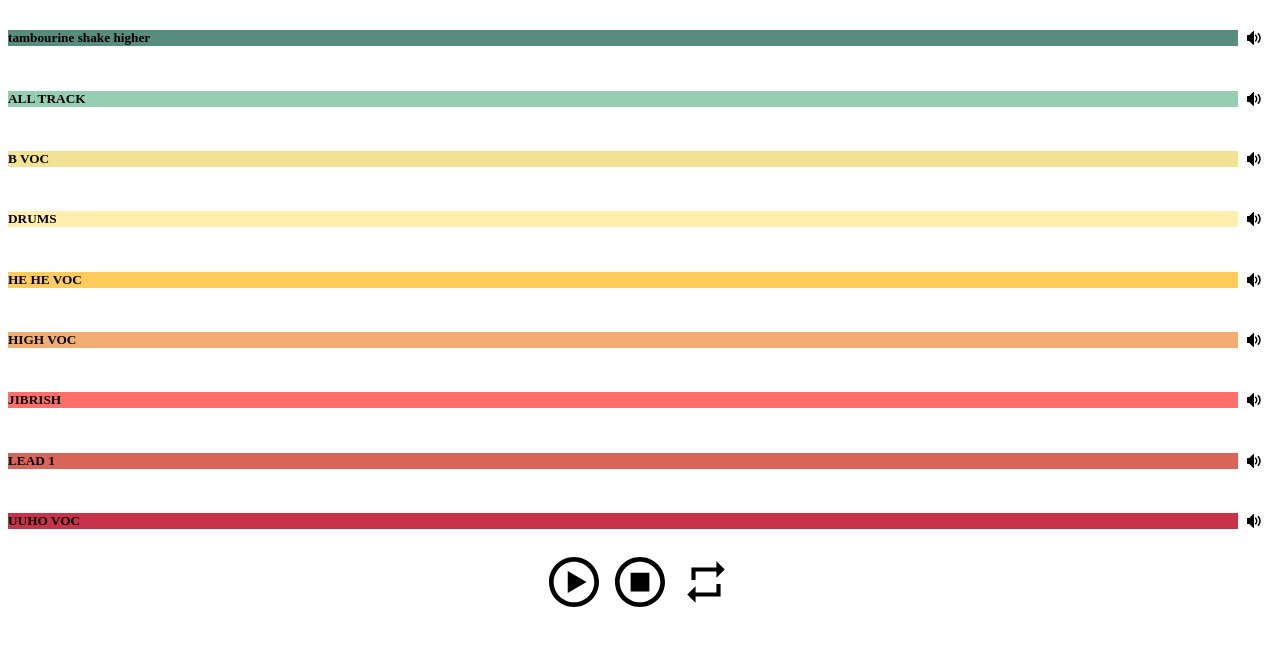
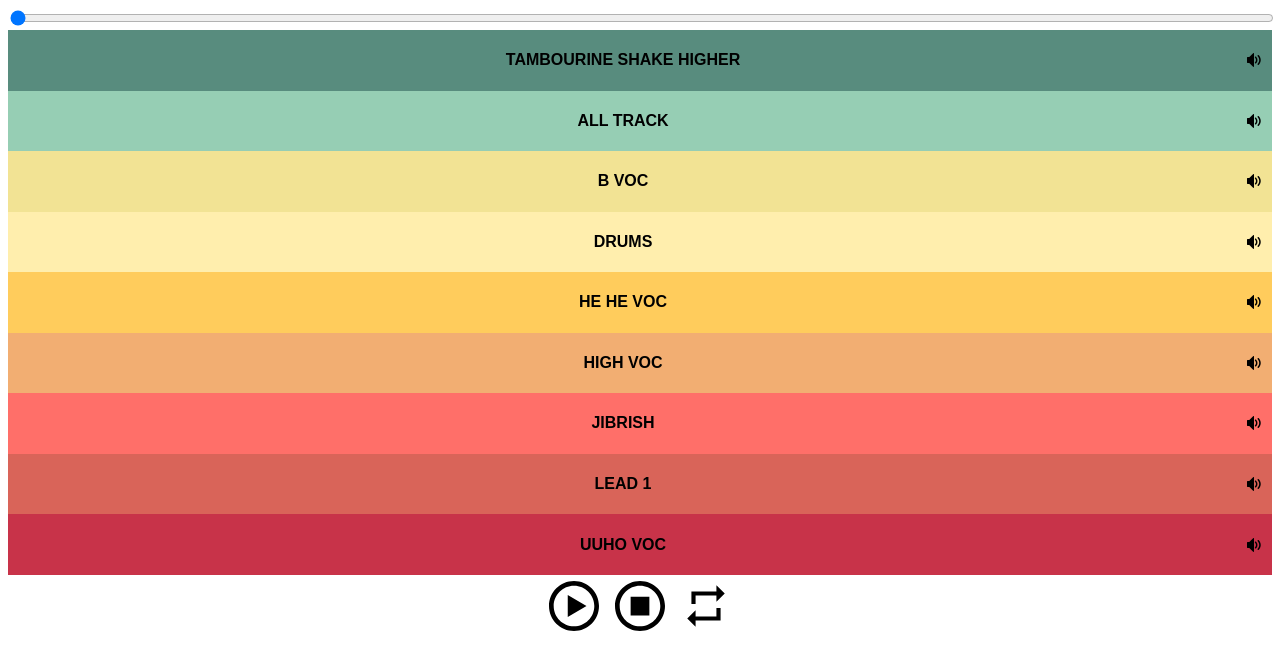
Before and after one commit to hadartayar/Audio-Player, a React app: page / in a window 1280 px wide. Built offline with nearby package versions, Linux system fonts and the light colour scheme.

Commit message:
working  cursor

```diff
--- a/src/Components/Channel.jsx
+++ b/src/Components/Channel.jsx
@@ -1,19 +1,27 @@
 import React, { useEffect, useState, useRef } from "react";
 import { ImVolumeMute2 as Mute, ImVolumeMedium as Unmute } from "react-icons/im";
 import { Checkbox } from "@mui/material";
+import "../channelStyle.css";
 
 export default function Channel(props) {
   const [isMute, setMute] = useState(true);
   const audioRef = useRef(new Audio(props.audio));
 
   useEffect(() => {
-    props.isPlaying ? audioRef.current.play() : audioRef.current.pause();
+    if(props.isPlaying){
+      audioRef.current.play();
+    }
+    else{
+      audioRef.current.pause();
+    }
+
   }, [props.isPlaying]);
 
   useEffect(() => {
     if (props.isStopped) {
       audioRef.current.pause();
       audioRef.current.currentTime = 0;
+      props.cursor(0);
     }
   }, [props.isStopped]);
 
@@ -27,29 +35,33 @@ export default function Channel(props) {
   }, [props.isLooping]);
 
   const playFromStart = function() {
-    console.log(this.isLooping);
     audioRef.current.currentTime = 0;
+    props.cursor(0);
     if(this.isLooping){
       audioRef.current.play();
-    }
-    if(props.isPlaying !== this.isLooping){
-      props.playPause(this.isLooping);
+    } else {
+      props.playPause(false);
     }
   }
 
   const handleMuteClick = () => {
-    setMute(prevState => {return !prevState;});
+    setMute(prevState => { return !prevState; });
     audioRef.current.muted = isMute;
   };
 
   return (
-    <div style={{ display: "flex" }}>
-      <h5 style={{ backgroundColor: props.color, width:"100%" }}>{props.soundName}</h5>
-      <Checkbox
-        onClick={handleMuteClick}
-        checked={isMute}
-        icon={<Mute style={{ color: "black" }} />}
-        checkedIcon={<Unmute style={{ color: "black" }} />} />
+    <div>
+      <div className="innerDiv" style={{ backgroundColor: props.color }}>
+        <div></div>
+        <div style={{ backgroundColor: props.color }} >
+          <h4 >{props.soundName}</h4>
+        </div>
+        <Checkbox
+          onClick={handleMuteClick}
+          checked={isMute}
+          icon={<Mute style={{ color: "black" }} />}
+          checkedIcon={<Unmute style={{ color: "black" }} />} />
+      </div>
     </div>
   )
 }
--- a/src/Components/Channels.jsx
+++ b/src/Components/Channels.jsx
@@ -14,7 +14,8 @@ export default function Channels(props) {
         isStopped={props.isStopped}
         isLooping={props.isLooping}
         playPause={props.playPause}
-        cursor={props.cursor}
+        cursor={props.cursor} //Set the track Progress
+        currentTime={props.currentTime} //Get the time proggress
       />
     );
   });
--- a/src/Components/Cursor.jsx
+++ b/src/Components/Cursor.jsx
@@ -9,15 +9,8 @@ export default function Cursor(props) {
         step="1"
         min="0"
         max="17"
-      //onChange={()=> handleChange()}
-      //onChange={(e) => {console.log(e.target.value); setTrackProgress({value: e.target.value})}}
-
-
-      // className="progress"
-      // onChange={(e) => onScrub(e.target.value)}
-      // onMouseUp={onScrubEnd}
-      // onKeyUp={onScrubEnd}
-      style={{ background: "grey", width: "100%" }}
+        // onChange={(e) => props.onScrub(e.target.value)}
+        style={{ width: "100%" }}
       />
     </div>
   )
--- a/src/Components/Main.jsx
+++ b/src/Components/Main.jsx
@@ -1,52 +1,57 @@
 import React, { useState, useEffect, useRef } from "react";
 import ButtonsPanel from "./ButtonsPanel";
 import Channels from "./Channels";
+import Cursor from "./Cursor";
 
-export default function Hadar({tracks}) {
+export default function Hadar({ tracks }) {
   const [isPlaying, setIsPlaying] = useState(false);
   const [isStopped, setIsStopped] = useState(false);
   const [isLooping, setIsLooping] = useState(false);
-
-
-  const audio = require("../assets/DRUMS.mp3");
-  // Refs
-  const audioRef = useRef(new Audio(audio));
-  const intervalRef = useRef();
-
+  const [trackProgress, setTrackProgress] = useState(0);
 
   useEffect(() => {
+    if (isPlaying) {
+      const interval = setInterval(() => setTrackProgress((oldTrackProgress) => { console.log(oldTrackProgress); return oldTrackProgress + 1; }), 1000);
+      return _ => clearInterval(interval);
+    }
     setIsStopped(false);
-  }, [isPlaying]);
+  }, [isPlaying], [trackProgress]);
 
   useEffect(() => {
     if (isStopped) {
       setIsPlaying(false);
+      setTrackProgress(0);
     }
   }, [isStopped]);
 
-  // const onScrub = (value) => {
-  //   // Clear any timers already running
-  //   clearInterval(intervalRef.current);
-  //   audioRef.current.currentTime = value;
-  //   setTrackProgress(audioRef.current.currentTime);
-  // };
-
-  // const onScrubEnd = () => {
-  //   // If not already playing, start
-  //   if (!isPlaying) {
-  //     setIsPlaying(true);
-  //   }
-  //   //startTimer();
-  // };
+  const onScrub = (value) => {
+    console.log(value * 1);
+    setTrackProgress(value * 1);
+  };
 
   return (
     <div>
+      {/* <input
+        type="range"
+        value={trackProgress}
+        step="1"
+        min="0"
+        max="17"
+        onChange={(e) => onScrub(e.target.value)}
+        style={{ width: "100%" }}
+      /> */}
+      <Cursor
+        value={trackProgress}
+        // onScrub={(e) => onScrub(e.target.value)}
+      />
       <Channels
         tracks={tracks}
         isPlaying={isPlaying}
         isStopped={isStopped}
         isLooping={isLooping}
         playPause={setIsPlaying}
+        cursor={setTrackProgress}
+        currentTime={trackProgress}
       />
 
       <ButtonsPanel
--- a/src/channelStyle.css
+++ b/src/channelStyle.css
@@ -1,7 +1,6 @@
 .innerDiv{
-    /* display: flex;
-    justify-content: center; */
-    display: inline;
+    display: flex;
+    justify-content: space-between;
 
 }
 
--- a/src/tracks.js
+++ b/src/tracks.js
@@ -1,6 +1,6 @@
 export default[
   {
-    title: "tambourine shake higher",
+    title: "tambourine shake higher".toUpperCase(),
     color: "#588c7e",
     audio: require("./assets/_tambourine_shake_higher.mp3"),
   },
```
